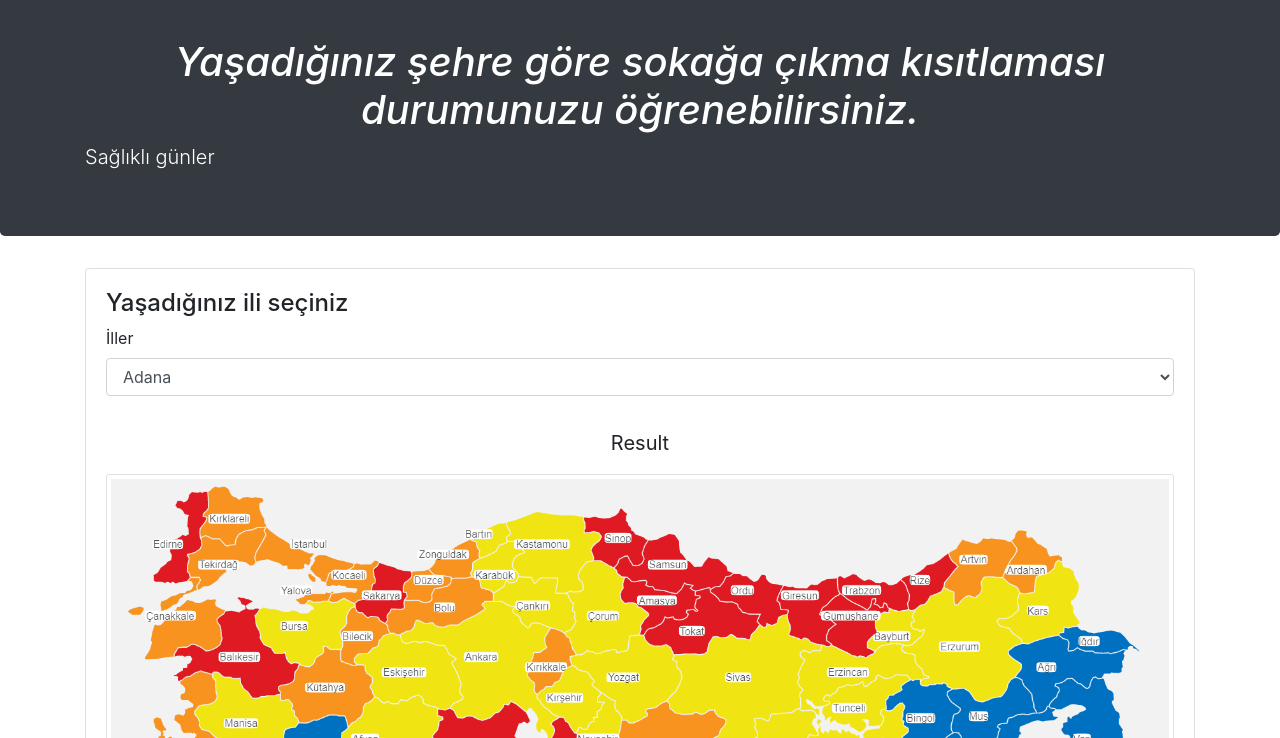
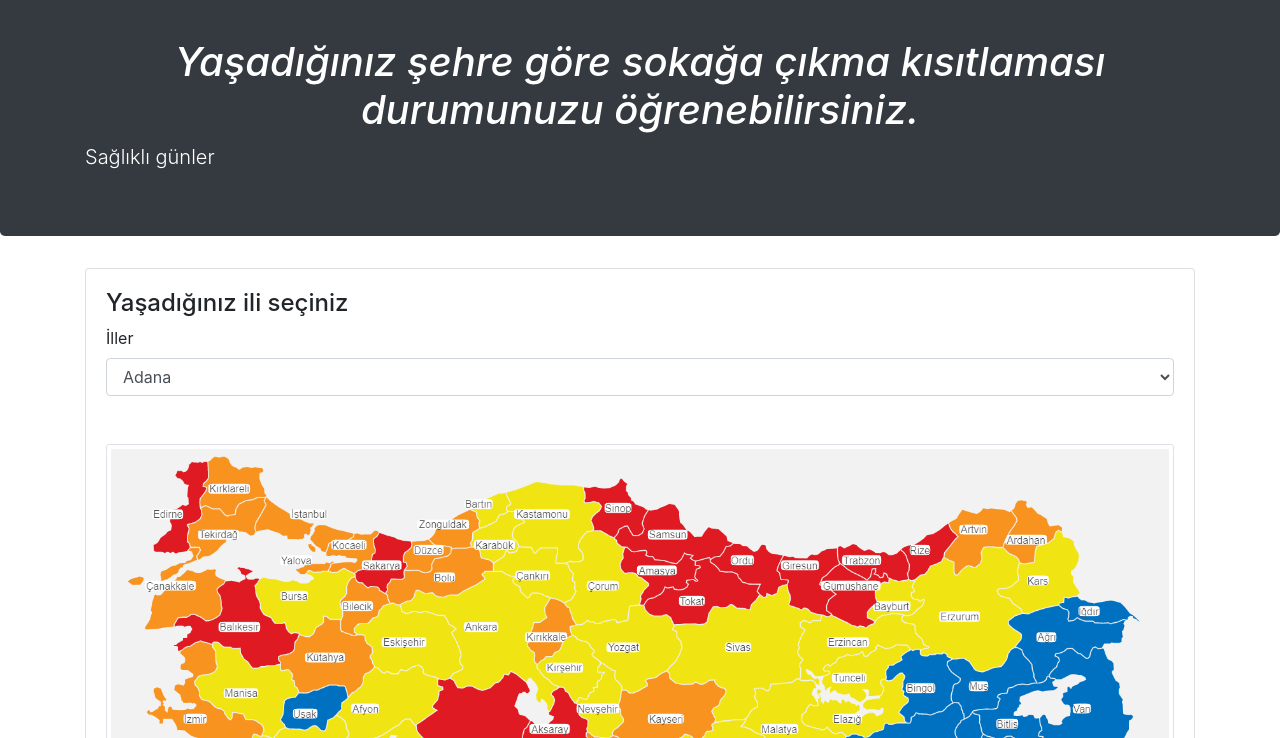
Before and after one commit to burakpln/pandemi, a plain HTML site: page index.html in a window 1280 px wide. Shown: the part 62-800 px from the top of the page. Drawn offline with nearby package versions, Linux system fonts and the light colour scheme.

Commit message:
Update index.html

```diff
--- a/index.html
+++ b/index.html
@@ -141,7 +141,7 @@
                     <option value="Düzce">Düzce</option>
                   </select>
                 </div>
-                <p style="font-weight: 400;" class="lead mb-0 display-5 text-center py-3" id="result" > Result</p>
+                <p style="font-weight: 400;" class="lead mb-0 display-5 text-center py-3" id="result" ></p>
 
                 <img
                 src="/pandemi/harita.png"
```
